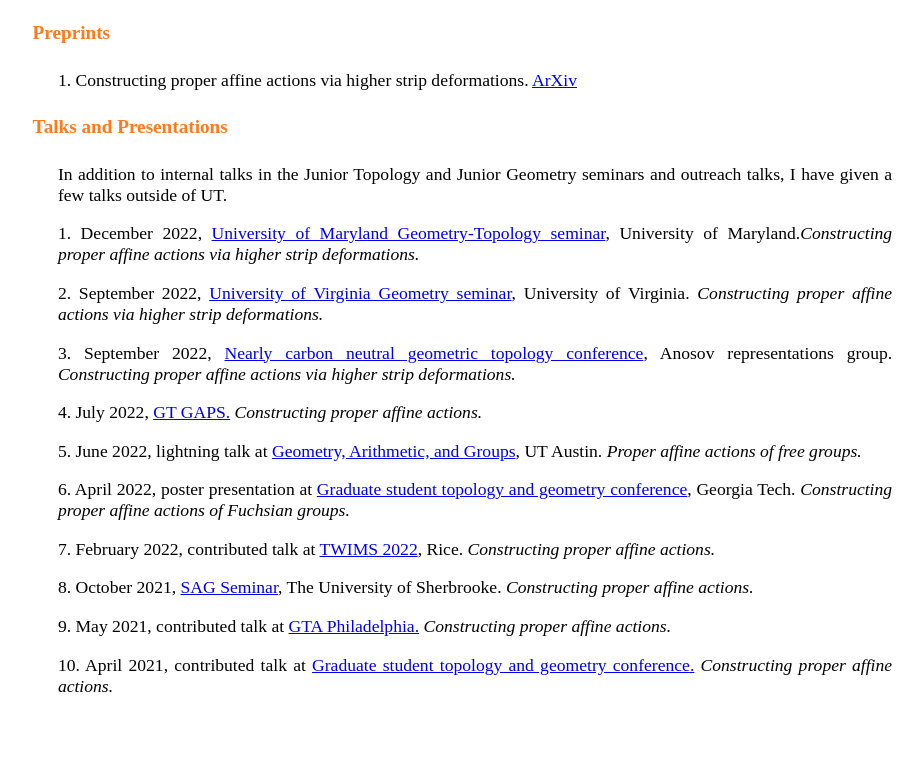
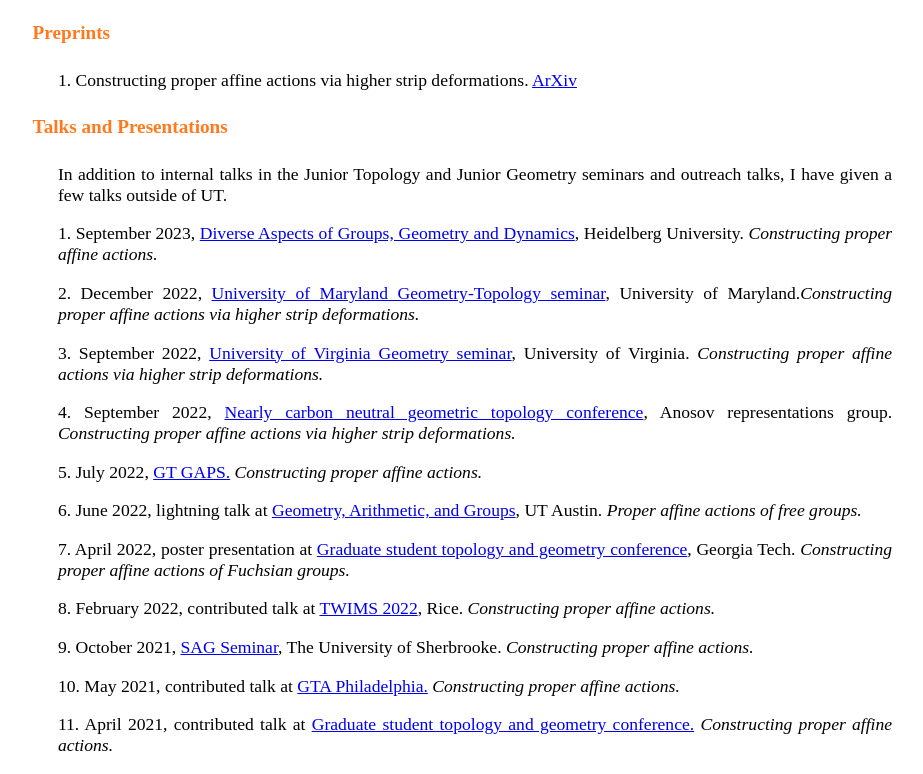
Before and after one commit to neznez/neznez.github.io, a plain HTML site: page research.html in a window 1280 px wide. Shown: the part 440-1214 px from the top of the page, without its empty margins (165-1088 px from the left). Before the commit the page ends 1154 px from the top, so only its background shows below. Drawn offline with Linux system fonts and the light colour scheme.

Commit message:
Update research.html

```diff
--- a/research.html
+++ b/research.html
@@ -30,13 +30,14 @@ is the Margulis invariant. If you would like to read more about my past and curr
 <h4>Talks and Presentations</h4>
 <p>In addition to internal talks in the Junior Topology and Junior Geometry seminars and outreach talks, I have given a few talks outside of UT.</p>
 
-<p>1. December 2022, <a href = "https://www-math.umd.edu/research/seminars/geometry-topology-seminar.html">University of Maryland Geometry-Topology seminar</a>, University of Maryland.<i>Constructing proper affine actions via higher strip deformations.</i></p>
-<p>2. September 2022, <a href = https://math.virginia.edu/seminars/geometry/>University of Virginia Geometry seminar</a>, University of Virginia. <i>Constructing proper affine actions via higher strip deformations.</i></p>
-<p>3. September 2022, <a href = https://www.ncngt.org/home>Nearly carbon neutral geometric topology conference</a>, Anosov representations group. <i>Constructing proper affine actions via higher strip deformations.</i></p>
-<p>4. July 2022, <a href=https://math.stanford.edu/~maggiehm/gtgaps_index.html>GT GAPS.</a> <i>Constructing proper affine actions.</i>  </p>
-<p>5. June 2022, lightning talk at <a href = "https://sites.google.com/view/awr-conference/lightning-talks?authuser=0">Geometry, Arithmetic, and Groups</a>, UT Austin. <i> Proper affine actions of free groups.</i> </p>
-<p>6. April 2022, poster presentation at <a href="https://gstgc22.math.gatech.edu/">Graduate student topology and geometry conference</a>, Georgia Tech. <i>Constructing proper affine actions of Fuchsian groups.</i></p>
-<p>7. February 2022, contributed talk at <a href = "https://sites.google.com/view/twims-2022/about">TWIMS 2022</a>, Rice. <i>Constructing proper affine actions.</i></p>
-<p>8. October 2021, <a href = "http://prospero.dmat.usherbrooke.ca/sag/Default.aspx"> SAG Seminar</a>, The University of Sherbrooke. <i> Constructing proper affine actions.</i>  </p>
-<p>9.  May 2021, contributed talk at <a href = "https://math.temple.edu/events/conferences/gscagt/archive-2021/index.html">GTA Philadelphia.</a> <i> Constructing proper affine actions.</i></p>
-<p>10. April 2021, contributed talk at <a href = "https://gstgc2021.iu.edu/">Graduate student topology and geometry conference.</a> <i> Constructing proper affine actions.</i></p>
+<p>1. September 2023, <a href = "https://www.groups-and-spaces.kit.edu/732.php">Diverse Aspects of Groups, Geometry and Dynamics</a>, Heidelberg University. <i>Constructing proper affine actions.</i></p>
+<p>2. December 2022, <a href = "https://www-math.umd.edu/research/seminars/geometry-topology-seminar.html">University of Maryland Geometry-Topology seminar</a>, University of Maryland.<i>Constructing proper affine actions via higher strip deformations.</i></p>
+<p>3. September 2022, <a href = https://math.virginia.edu/seminars/geometry/>University of Virginia Geometry seminar</a>, University of Virginia. <i>Constructing proper affine actions via higher strip deformations.</i></p>
+<p>4. September 2022, <a href = https://www.ncngt.org/home>Nearly carbon neutral geometric topology conference</a>, Anosov representations group. <i>Constructing proper affine actions via higher strip deformations.</i></p>
+<p>5. July 2022, <a href=https://math.stanford.edu/~maggiehm/gtgaps_index.html>GT GAPS.</a> <i>Constructing proper affine actions.</i>  </p>
+<p>6. June 2022, lightning talk at <a href = "https://sites.google.com/view/awr-conference/lightning-talks?authuser=0">Geometry, Arithmetic, and Groups</a>, UT Austin. <i> Proper affine actions of free groups.</i> </p>
+<p>7. April 2022, poster presentation at <a href="https://gstgc22.math.gatech.edu/">Graduate student topology and geometry conference</a>, Georgia Tech. <i>Constructing proper affine actions of Fuchsian groups.</i></p>
+<p>8. February 2022, contributed talk at <a href = "https://sites.google.com/view/twims-2022/about">TWIMS 2022</a>, Rice. <i>Constructing proper affine actions.</i></p>
+<p>9. October 2021, <a href = "http://prospero.dmat.usherbrooke.ca/sag/Default.aspx"> SAG Seminar</a>, The University of Sherbrooke. <i> Constructing proper affine actions.</i>  </p>
+<p>10.  May 2021, contributed talk at <a href = "https://math.temple.edu/events/conferences/gscagt/archive-2021/index.html">GTA Philadelphia.</a> <i> Constructing proper affine actions.</i></p>
+<p>11. April 2021, contributed talk at <a href = "https://gstgc2021.iu.edu/">Graduate student topology and geometry conference.</a> <i> Constructing proper affine actions.</i></p>
```
